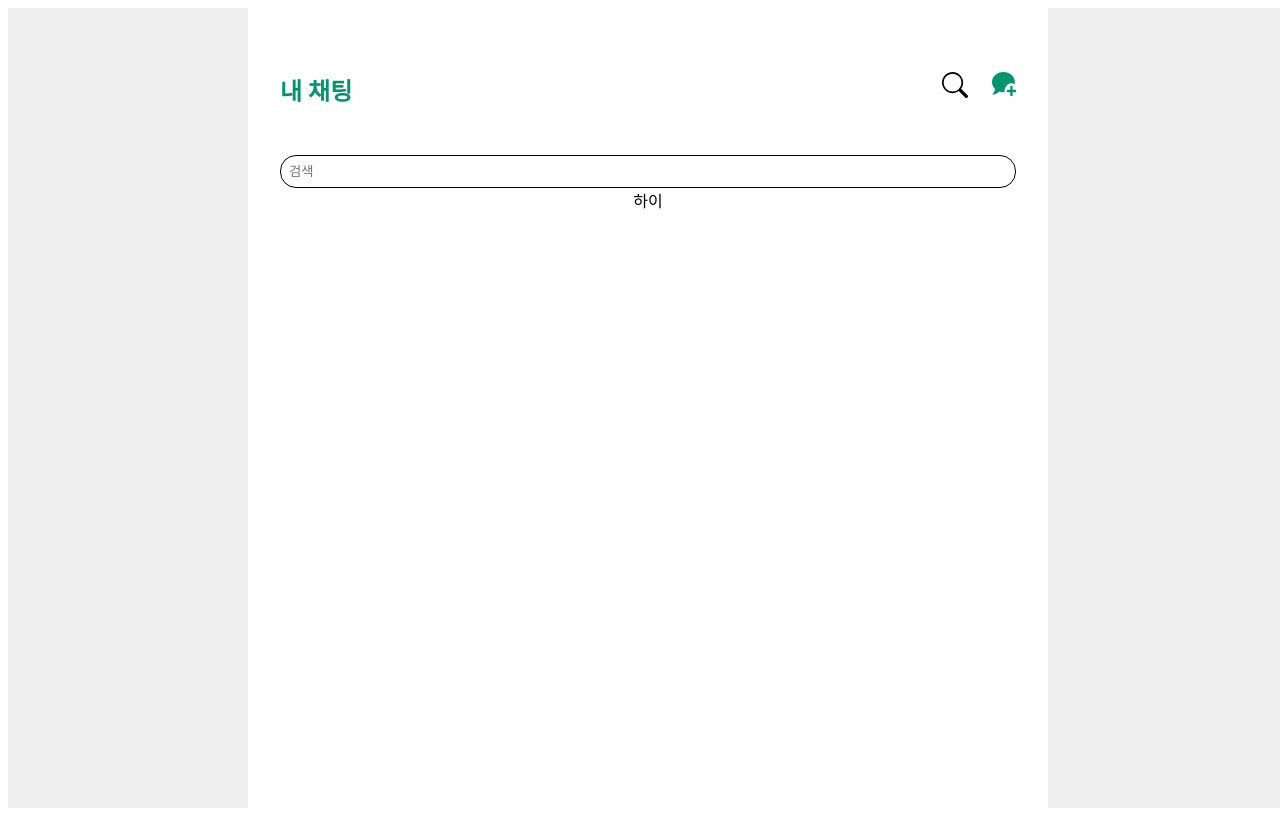
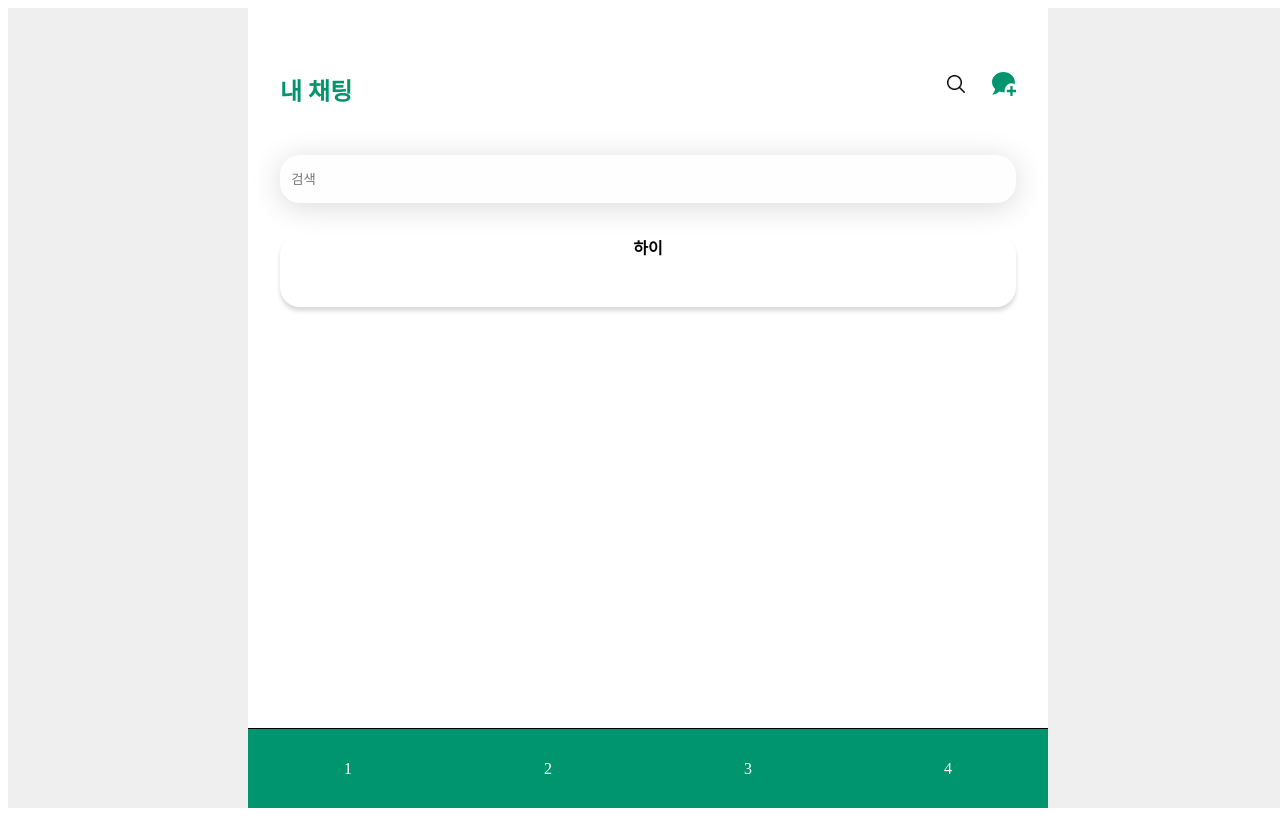
Before and after one commit to KDT1-FE/Y_FE_Toy2, a Next.js app: page /mychats in a window 1280 px wide. Built offline with nearby package versions, Linux system fonts and the light colour scheme.

Commit message:
style: layout.tsx에서 Navigation 전 페이지에 보이게 고정

```diff
--- a/src/app/layout.tsx
+++ b/src/app/layout.tsx
@@ -2,13 +2,17 @@
 
 import styled from 'styled-components';
 import StyledComponentsRegistry from '../lib/registry';
+import Navigation from '@/components/Navigation';
 
 export default function RootLayout({ children }: { children: React.ReactNode }) {
     return (
         <html lang="en">
             <StyledComponentsRegistry>
                 <Body>
-                    <Container>{children}</Container>
+                    <Container>
+                        {children}
+                        <Navigation />
+                    </Container>
                 </Body>
             </StyledComponentsRegistry>
         </html>
--- a/src/app/mychats/page.tsx
+++ b/src/app/mychats/page.tsx
@@ -3,11 +3,10 @@
 import MyChatItem from '@/components/mychats/MyChatItem';
 import React from 'react';
 import styled from 'styled-components';
-import { BsSearch } from 'react-icons/bs';
-import { BiSolidMessageRoundedAdd } from 'react-icons/bi';
 import SearchMyChat from '@/components/mychats/SearchMyChat';
+// svg 가져오기
 import AddChat from '../../../public/assets/addChat.svg';
-
+import Search from '../../../public/assets/search.svg';
 const MyChats = () => {
     return (
         <Wrapper>
@@ -20,7 +19,7 @@ const MyChats = () => {
             </Header>
             <ChatContainer>
                 <SearchMyChat />
-                <div>하이</div>
+                <MyChatItem />
             </ChatContainer>
         </Wrapper>
     );
@@ -52,16 +51,12 @@ const IconBar = styled.div`
     display: flex;
     gap: 1.5rem;
 `;
-const SearchIcon = styled(BsSearch)`
+const SearchIcon = styled(Search)`
     cursor: pointer;
-    width: 26px;
-    height: 26px;
 `;
 
 const AddChatIcon = styled(AddChat)`
     cursor: pointer;
-    /* width: 30px;
-    height: 30px; */
 `;
 
 const ChatContainer = styled.div`
--- a/src/components/mychats/MyChatItem.tsx
+++ b/src/components/mychats/MyChatItem.tsx
@@ -1,11 +1,11 @@
-'use client';
+// 'use client';
 import React from 'react';
 import styled from 'styled-components';
 
 const MyChatItem = () => {
     return (
         <Wrapper>
-            <h1>나의 채팅 아이템</h1>
+            <ChatBox>하이</ChatBox>
         </Wrapper>
     );
 };
@@ -18,3 +18,17 @@ const Wrapper = styled.div`
     flex-direction: column;
     justify-content: center;
 `;
+
+const ChatBox = styled.div`
+    margin-top: 2rem;
+    height: 4.5rem;
+    background: #ffffff;
+    box-shadow: 0px 4px 4px rgba(0, 0, 0, 0.15);
+    border-radius: 20px;
+    font-weight: bold;
+    &:hover {
+        background: #00956e;
+        color: #ffffff;
+        font-weight: bold;
+    }
+`;
--- a/src/components/mychats/SearchMyChat.tsx
+++ b/src/components/mychats/SearchMyChat.tsx
@@ -19,8 +19,11 @@ const Wrapper = styled.div`
 `;
 
 const SearchItem = styled.input`
-    border: 1px solid black;
-    border-radius: 1rem;
     width: 80vw;
-    padding: 0.5rem 0.5rem;
+    height: 3rem;
+    border: none;
+    padding: 0.5rem 0.7rem;
+    background: #fffefe;
+    box-shadow: 0px 4px 30px rgba(0, 0, 0, 0.15);
+    border-radius: 20px;
 `;
```
Also changed, not shown: public/assets/search.svg (added).
